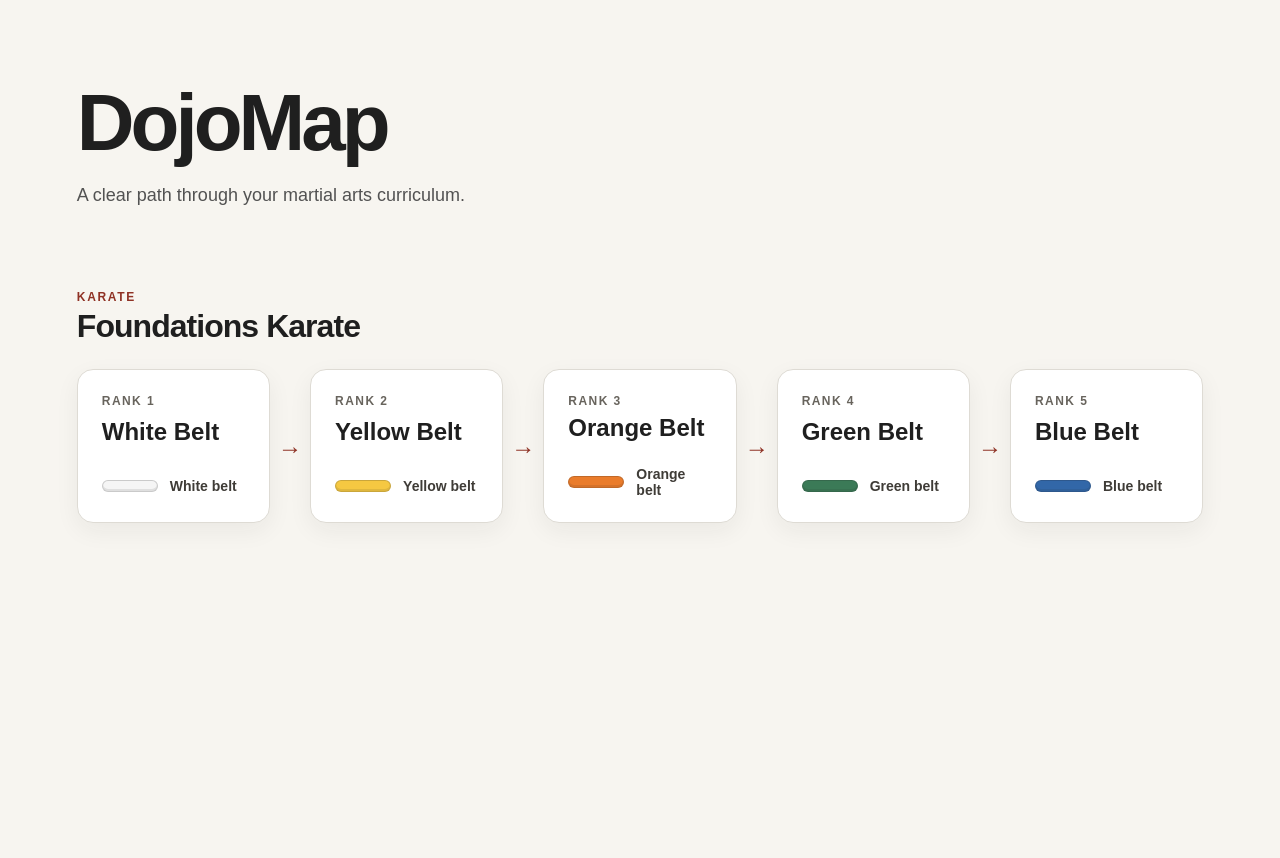
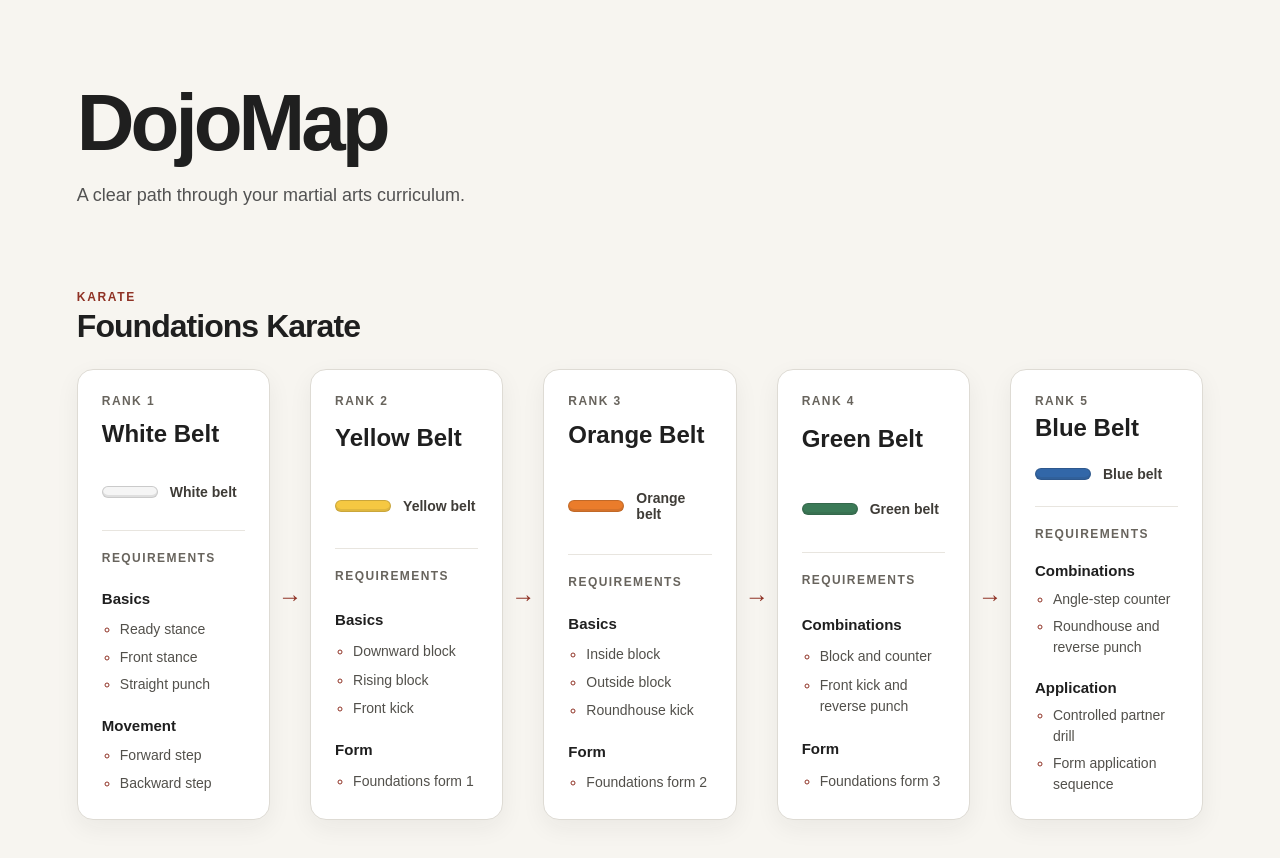
Before and after one commit to SquishyDragon/DojoMap, a Next.js app: page / in a window 1280 px wide. Shown: the top 858 px of the page. Before the commit the page ends 800 px from the top, so only its background shows below. Built offline with nearby package versions, Linux system fonts and the light colour scheme.

Commit message:
feat: display rank requirements

```diff
--- a/src/components/rank-card/rank-card.module.css
+++ b/src/components/rank-card/rank-card.module.css
@@ -44,3 +44,41 @@
   border-radius: 999px;
   box-shadow: inset 0 -2px 0 rgb(31 31 31 / 10%);
 }
+
+.requirements {
+  display: grid;
+  gap: 1.25rem;
+  padding-top: 1.25rem;
+  border-top: 1px solid #e8e5df;
+}
+
+.requirementsLabel {
+  color: #68645d;
+  font-size: 0.75rem;
+  font-weight: 700;
+  letter-spacing: 0.12em;
+  text-transform: uppercase;
+}
+
+.category {
+  display: grid;
+  gap: 0.5rem;
+}
+
+.category h3 {
+  font-size: 0.9375rem;
+  line-height: 1.3;
+}
+
+.items {
+  display: grid;
+  gap: 0.375rem;
+  padding-left: 1.125rem;
+  color: #52504b;
+  font-size: 0.875rem;
+  line-height: 1.5;
+}
+
+.items li::marker {
+  color: #8f3225;
+}
--- a/src/components/rank-card/rank-card.tsx
+++ b/src/components/rank-card/rank-card.tsx
@@ -22,6 +22,20 @@ export function RankCard({ rank }: RankCardProps) {
         />
         <span>{rank.belt.name} belt</span>
       </div>
+
+      <div className={styles.requirements}>
+        <p className={styles.requirementsLabel}>Requirements</p>
+        {rank.requirements.map((requirement) => (
+          <div className={styles.category} key={requirement.id}>
+            <h3>{requirement.category}</h3>
+            <ul className={styles.items}>
+              {requirement.items.map((item) => (
+                <li key={item}>{item}</li>
+              ))}
+            </ul>
+          </div>
+        ))}
+      </div>
     </article>
   );
 }
```
Also changed, not shown: 1 other file (tests, documents, lock files or other folders).
